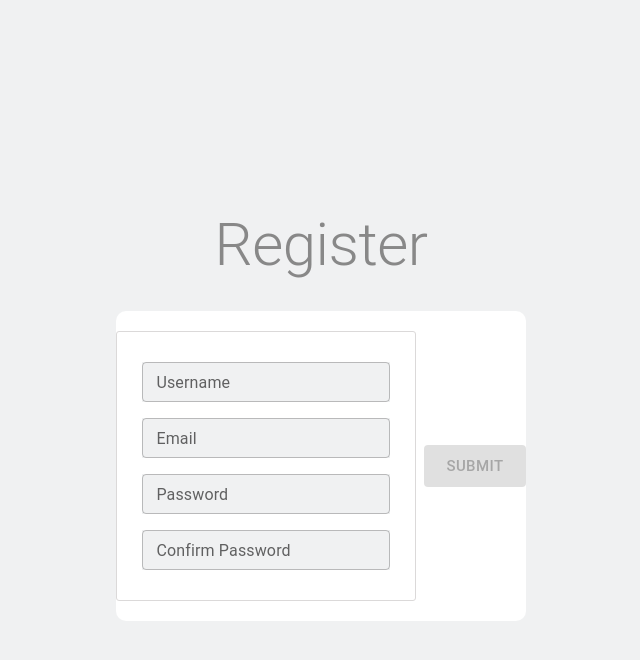
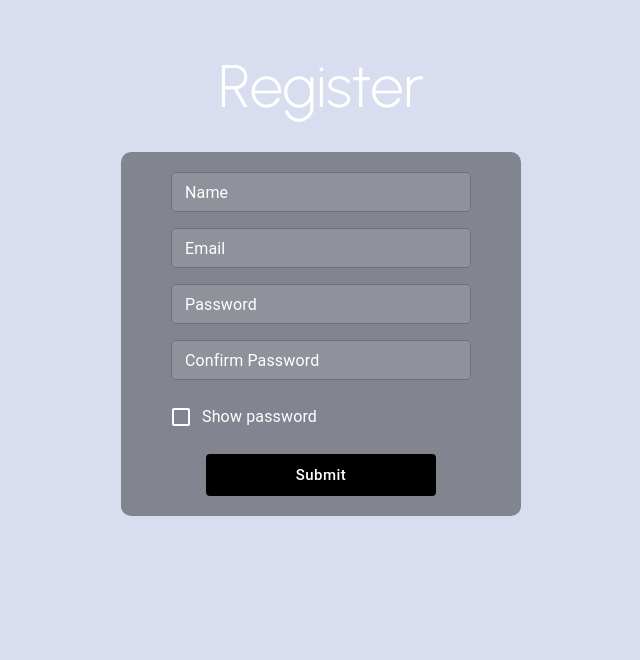
Before and after one commit to max-baydoun/StudyBuilder, a React (Vite) app in the folder frontend/: page /register in a window 1280 px wide. Shown: the top 660 px of the page, without its empty margins (319-959 px from the left). Built offline with nearby package versions, Linux system fonts and the light colour scheme.

Commit message:
Removed uneccessary grid2's and finished cleaning up register page, should move on to implementing the backend connection for authentication soon

```diff
--- a/frontend/src/Components/LandingPage.jsx
+++ b/frontend/src/Components/LandingPage.jsx
@@ -23,7 +23,7 @@ function LandingPage() {
                 <Typography variant='h1' sx={{...fadeStyle, transition: 'opacity ease-in 1s', fontWeight: 500, fontFamily: 'Urbanist', color: 'white', textAlign: 'center'}}>
                     Study Builder
                 </Typography>
-                <Typography variant='body1' sx={{...fadeStyle, fontWeight: 200, fontFamily: 'Urbanist',  color: 'white', textAlign: 'center', padding: '20px', margin: '50px', borderRadius: '10px', backgroundColor: 'rgba(0, 0, 0, 0.2)'}}>
+                <Typography variant='h6' sx={{...fadeStyle, fontWeight: 200, fontFamily: 'Urbanist',  color: 'white', textAlign: 'center', padding: '20px', margin: '50px', borderRadius: '10px', backgroundColor: 'rgba(0, 0, 0, 0.2)'}}>
                     Unlock your full potential with Study Builder, the ultimate tool to help you organize, plan, and create engaging study sessions.
                     Whether you&apos;re preparing for exams, mastering new topics, or simply expanding your knowledge, Study Builder brings together
                     the best resources and interactive features to guide your learning journey. With an intuitive interface, customizable study modes,
@@ -38,7 +38,7 @@ function LandingPage() {
                         <Tab label="Register" value={"0"} sx={{fontFamily: 'Urbanist', fontSize: '20px', color: 'white', backgroundColor: 'rgba(46, 68, 130, 0.5)', textTransform: 'none'}}/>
                     </TabList>
                     <TabPanel value="1" sx={{...fadeStyle, backgroundColor: 'rgba(0, 0, 255, 0.1)', borderRadius: '0px 0px 20px 20px'}}><Login /></TabPanel>
-                    <TabPanel value="0" sx={fadeStyle}><Register /></TabPanel>
+                    <TabPanel value="0" sx={{...fadeStyle, backgroundColor: 'rgba(255, 0, 255, 0.1)', borderRadius: '0px 0px 20px 20px'}}><Register /></TabPanel>
                 </TabContext>
             </Grid2>
         </>
--- a/frontend/src/Components/Register.jsx
+++ b/frontend/src/Components/Register.jsx
@@ -1,56 +1,58 @@
-import { Box, Grid2, TextField, Typography } from "@mui/material";
+import { Box, Checkbox, FormControl, FormControlLabel, Grid2, InputLabel, OutlinedInput, TextField, Typography } from "@mui/material";
 import { Button } from "@mui/material";
 import { useNavigate } from "react-router-dom";
 import { useEffect, useState } from "react";
 // import { authRegister } from "../../routing/authFuncs";
 // import setStore from "../../routing/setStore";
-import  GenericPopup from "../Popups/GenericPopup";
+import GenericPopup from "../Popups/GenericPopup";
 import LoadingIcon from "../Popups/LoadingIcon";
 import Visibility from "@mui/icons-material/Visibility";
 import VisibilityOff from "@mui/icons-material/VisibilityOff";
 
 const Register = () => {
-  const [userRegister, setUserRegister] = useState({name: '', email: '', password: '', confirmPassword: ''});
-  const [popup, setPopup] = useState({title: '', message: ''});
-  const [ openPopupModal, setOpenPopupModal] = useState(false);
+    const [userRegister, setUserRegister] = useState({ name: "", email: "", password: "", confirmPassword: "" });
+    const [showPassword, setShowPassword] = useState(false);
+    const [popup, setPopup] = useState({ title: "", message: "" });
+    const [openPopupModal, setOpenPopupModal] = useState(false);
     const [isLoading, setIsLoading] = useState(false);
     const navigate = useNavigate();
 
     useEffect(() => {
         const handleKeyDown = (event) => {
-      if (event.key === 'Enter') handleSubmit();
+            if (event.key === "Enter") handleSubmit();
         };
 
         localStorage.clear();
-    window.addEventListener('keydown', handleKeyDown);
-    return () => window.removeEventListener('keydown', handleKeyDown);
+        window.addEventListener("keydown", handleKeyDown);
+        return () => window.removeEventListener("keydown", handleKeyDown);
     }, [userRegister]);
 
     function handleSetName(event) {
-    setUserRegister(oldRegister => {
-      return {...oldRegister, name: event}
-    })
+        setUserRegister((oldRegister) => {
+            return { ...oldRegister, name: event };
+        });
     }
 
     function handleSetEmail(event) {
-    setUserRegister(oldRegister => {
-      return {...oldRegister, email: event}
-    })
+        setUserRegister((oldRegister) => {
+            return { ...oldRegister, email: event };
+        });
     }
 
     function handleSetPassword(event) {
-    setUserRegister(oldRegister => {
-      return {...oldRegister, password: event}
-    })
+        setUserRegister((oldRegister) => {
+            return { ...oldRegister, password: event };
+        });
     }
 
     function handleSetConfirmPassword(event) {
-    setUserRegister(oldRegister => {
-      return {...oldRegister, confirmPassword: event}
-    })
+        setUserRegister((oldRegister) => {
+            return { ...oldRegister, confirmPassword: event };
+        });
     }
 
     async function handleSubmit() {
+        console.log(userRegister);
         // setIsLoading(true);
         // if (userRegister.password !== userRegister.confirmPassword) {
         //   setPopup({title: 'Invalid Register', message: 'Passwords do not match!'});
@@ -74,33 +76,126 @@ const Register = () => {
     }
 
     return (
-    <Box sx={{backgroundColor: '#f0f1f2', display: 'flex', flexDirection: 'column', alignItems: 'center', justifyContent: 'center', minHeight: '100vh', textAlign: 'center'}}>
-      <Typography variant="h2" sx={{color: '#888', margin: '30px 0px'}}>Register</Typography>
-      <Grid2 container rowSpacing={2} columnSpacing={1} columns={12} sx={{ alignItems: 'center', justifyContent: 'center', padding: '20px 0px', backgroundColor: 'white', borderRadius: '10px', maxWidth: '500px'}}>
-        <Grid2 container sx={{padding: '30px 0px', border: '1px solid #dbd9d9', borderRadius: '3px', maxWidth: '300px'}}>
-          <Grid2 size={12}>
-            <TextField size="small" label="Username" variant="outlined" sx={{backgroundColor: '#f0f1f2'}} onChange={event => handleSetName(event.target.value)}/>
+        <Box sx={{ zIndex: "3", padding: "50px", display: "flex", flexDirection: "column", alignItems: "center", justifyContent: "center", textAlign: "center" }}>
+            <Grid2 container sx={{ flexDirection: "column" }}>
+                <Typography variant="h2" sx={{ color: "#FFF", fontFamily: "Urbanist" }}>
+                    Register
+                </Typography>
             </Grid2>
-          <Grid2 size={12}>
-            <TextField size="small" label="Email" variant="outlined" sx={{backgroundColor: '#f0f1f2'}} onChange={event => handleSetEmail(event.target.value)}/>
+            <Grid2
+                id="Register main"
+                container
+                rowSpacing={2}
+                columnSpacing={1}
+                columns={12}
+                sx={{
+                    margin: "30px 0px",
+                    flexDirection: "column",
+                    alignItems: "center",
+                    justifyContent: "center",
+                    padding: "20px 0px",
+                    backgroundColor: "rgba(0, 0, 0, 0.4)",
+                    borderRadius: "10px",
+                    minWidth: "400px",
+                }}
+            >
+                <FormControl
+                    size="small"
+                    sx={{
+                        width: "300px",
+                        "& label.Mui-focused": { color: "white" },
+                        "& label": { color: "white" },
+                        "& .MuiOutlinedInput-root": {
+                            color: "white",
+                            "&.Mui-focused fieldset": { borderColor: "#6F7E8C" },
+                        },
+                        backgroundColor: "rgba(255, 255, 255, 0.1)",
+                    }}
+                >
+                    <InputLabel htmlFor="name">Name</InputLabel>
+                    <OutlinedInput id="name" label="Name" onChange={(event) => handleSetName(event.target.value)} />
+                </FormControl>
+                <FormControl
+                    size="small"
+                    sx={{
+                        width: "300px",
+                        "& label.Mui-focused": { color: "white" },
+                        "& label": { color: "white" },
+                        "& .MuiOutlinedInput-root": {
+                            color: "white",
+                            "&.Mui-focused fieldset": { borderColor: "#6F7E8C" },
+                        },
+                        backgroundColor: "rgba(255, 255, 255, 0.1)",
+                    }}
+                >
+                    <InputLabel htmlFor="email">Email</InputLabel>
+                    <OutlinedInput id="email" label="Email" onChange={(event) => handleSetEmail(event.target.value)} />
+                </FormControl>
+                <FormControl
+                    size="small"
+                    sx={{
+                        width: "300px",
+                        "& label.Mui-focused": { color: "white" },
+                        "& label": { color: "white" },
+                        "& .MuiOutlinedInput-root": {
+                            color: "white",
+                            "&.Mui-focused fieldset": { borderColor: "#6F7E8C" },
+                        },
+                        backgroundColor: "rgba(255, 255, 255, 0.1)",
+                    }}
+                >
+                    <InputLabel htmlFor="password">Password</InputLabel>
+                    <OutlinedInput id="password" label="Password" type={showPassword ? "text" : "password"} onChange={(event) => handleSetPassword(event.target.value)} />
+                </FormControl>
+                <FormControl
+                    size="small"
+                    sx={{
+                        width: "300px",
+                        "& label.Mui-focused": { color: "white" },
+                        "& label": { color: "white" },
+                        "& .MuiOutlinedInput-root": {
+                            color: "white",
+                            "&.Mui-focused fieldset": { borderColor: "#6F7E8C" },
+                        },
+                        backgroundColor: "rgba(255, 255, 255, 0.1)",
+                    }}
+                >
+                    <InputLabel htmlFor="confirm_password">Confirm Password</InputLabel>
+                    <OutlinedInput
+                        id="confirm_password"
+                        label="Password"
+                        type={showPassword ? "text" : "password"}
+                        onChange={(event) => handleSetConfirmPassword(event.target.value)}
+                    />
+                </FormControl>
+                <Grid2 size={12} sx={{ display: "flex", justifyContent: "start", width: "300px" }}>
+                    <FormControlLabel
+                        control={<Checkbox />}
+                        label="Show password"
+                        sx={{ color: "white", "& .MuiCheckbox-root": { color: "white" } }}
+                        onChange={() => setShowPassword((prev) => !prev)}
+                    />
                 </Grid2>
-          <Grid2 size={12}>
-            <TextField size="small" label="Password" type='password' variant="outlined" sx={{backgroundColor: '#f0f1f2'}} onChange={event => handleSetPassword(event.target.value)}/>
+                <Button
+                    variant="contained"
+                    size="large"
+                    fullWidth
+                    sx={{
+                        backgroundColor: "rgba(84,107,171, 0.5)",
+                        "&.Mui-disabled": { backgroundColor: "black", color: "white" },
+                        textTransform: "none",
+                        width: "230px",
+                    }}
+                    disabled={Object.values(userRegister).some((value) => value === "")}
+                    onClick={handleSubmit}
+                >
+                    Submit
+                </Button>
             </Grid2>
-          <Grid2 size={12}>
-            <TextField size="small" label="Confirm Password" type='password' variant="outlined" sx={{backgroundColor: '#f0f1f2'}} onChange={event => handleSetConfirmPassword(event.target.value)}/>
-          </Grid2>
-        </Grid2>
-        <Grid2 container sx={{ maxWidth: '300px'}}>
-          <Grid2 size={12} >
-            <Button variant="contained" size="large" fullWidth sx={{  backgroundColor: '#404040'}}  disabled={Object.values(userRegister).some(value => value === '')} onClick={handleSubmit}>Submit</Button>
-          </Grid2>
-        </Grid2>
-      </Grid2>
-      < GenericPopup object={popup} open={ openPopupModal} handleClose={() => setOpenPopupModal(false)}/>
+            <GenericPopup object={popup} open={openPopupModal} handleClose={() => setOpenPopupModal(false)} />
             {isLoading && <LoadingIcon />}
         </Box>
-  )
-}
+    );
+};
 
 export default Register;
```
Also changed, not shown: frontend/src/Components/Login.jsx (+10 -54 lines). Lines whose indentation alone changed are shown as unchanged.
